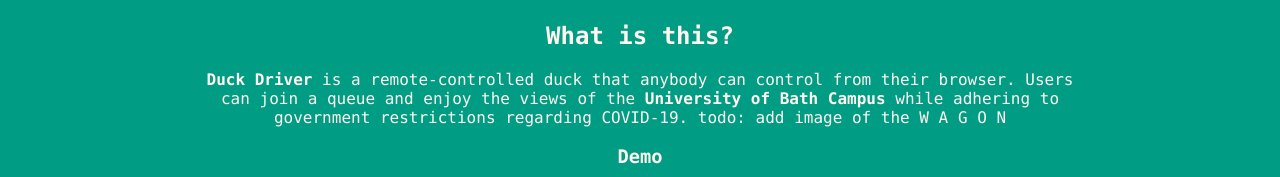
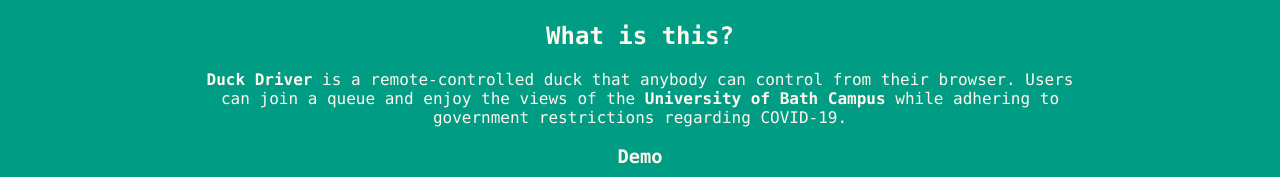
Before and after one commit to Duck-Drivers-2K21/Frontend, a React (Create React App) app: page /#/about in a window 1280 px wide. Shown: the part 322-499 px from the top of the page. Built offline with nearby package versions, Linux system fonts and the light colour scheme.

Commit message:
remove completed todo

```diff
--- a/src/about.js
+++ b/src/about.js
@@ -36,7 +36,6 @@
                 <b>Duck Driver</b> is a remote-controlled duck that anybody can control from their browser. Users can
                 join a queue and enjoy the views of the <b>University of Bath Campus</b> while adhering to government
                 restrictions regarding COVID-19.
-                todo: add image of the W A G O N
             </p>
             <h3>Demo</h3>
             <p>
```
